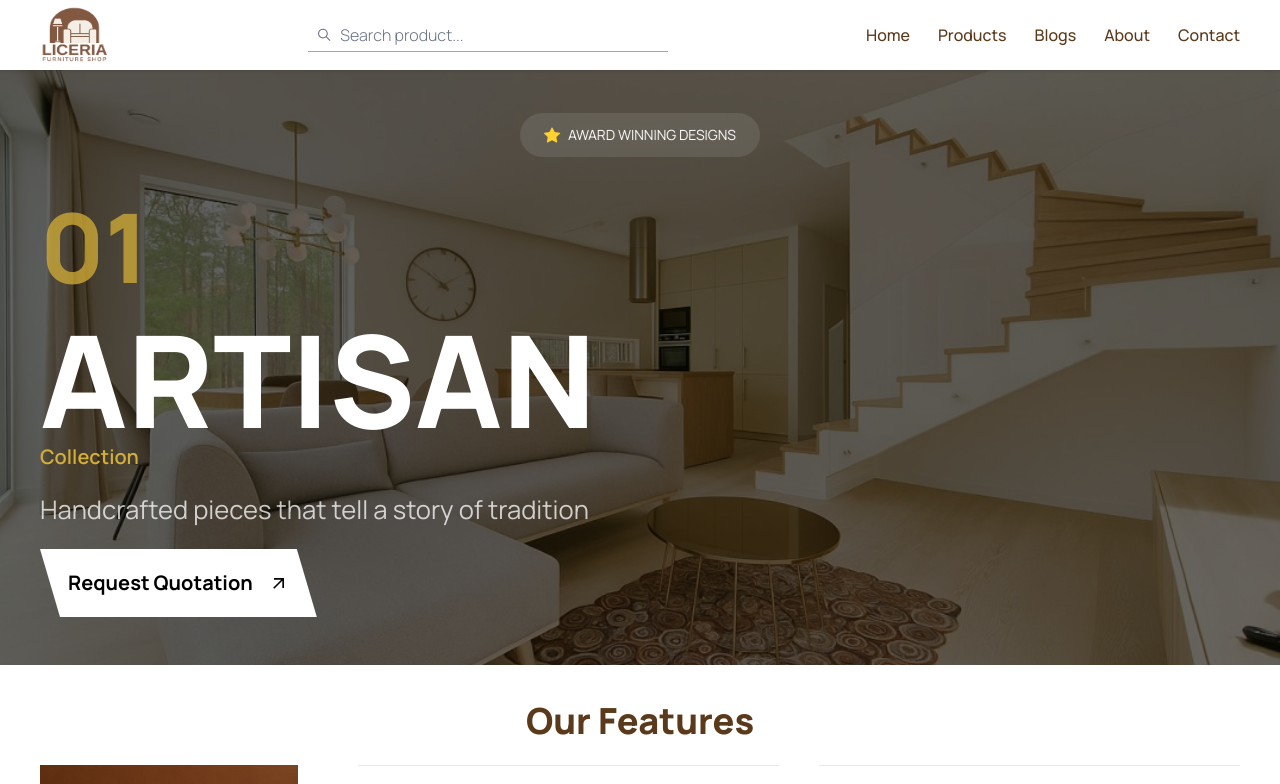
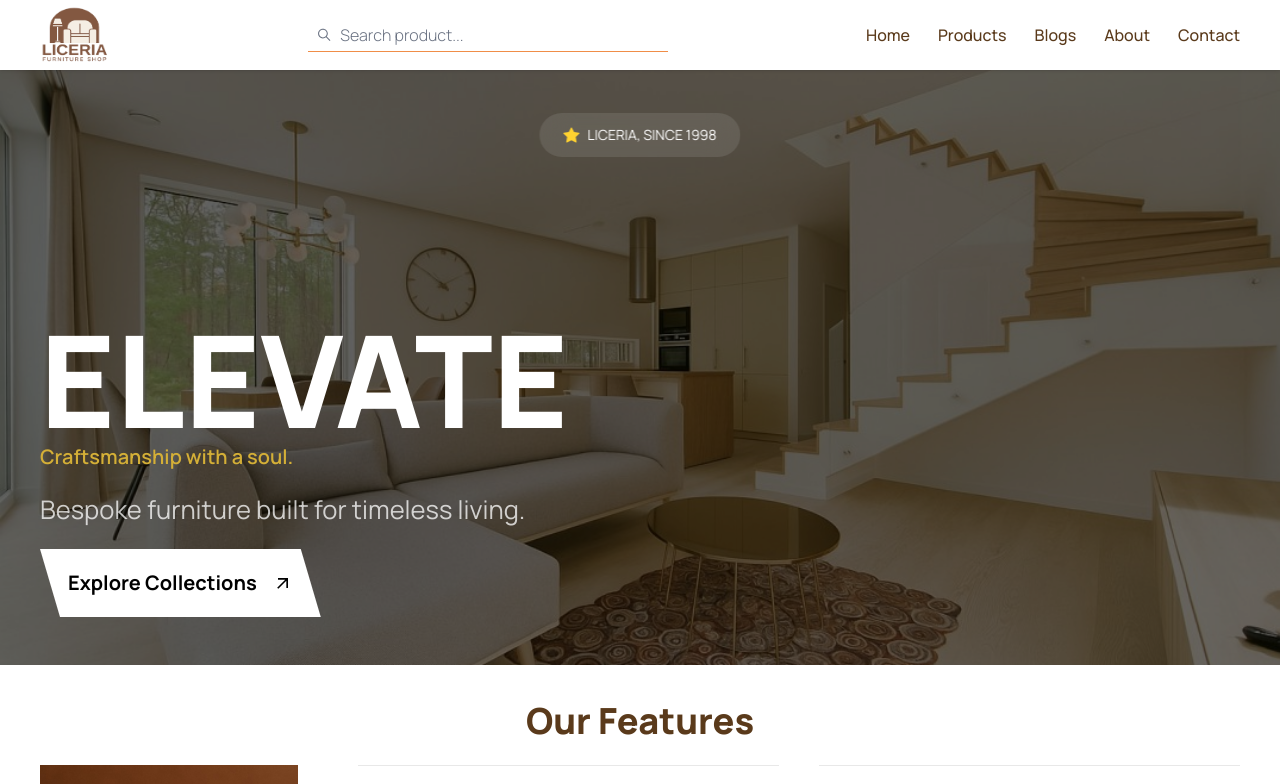
Before and after one commit to harshdev4/liceria, a Next.js app: page / in a window 1280 px wide. Shown: the top 784 px of the page. Built offline with nearby package versions, Linux system fonts and the light colour scheme.

Commit message:
changed the text from hero image and fix the mail link in footer

```diff
--- a/components/Footer.tsx
+++ b/components/Footer.tsx
@@ -18,18 +18,18 @@ const Footer = () => {
                 <div className='flex flex-col gap-y-5 max-w-[250px] md:max-w-full lg:flex-row lg:w-7/10 lg:justify-between'>
                     <div className='my-7 md:my-0'>
                         <h3 className='text-[#bbb9b9]'>GET IN TOUCH</h3>
-                        <h3 className='text-xl md:text-2xl'>liceriafurniture@gmail.com</h3>
+                        <a href='mailto:hello@liceria.in' className='text-xl md:text-2xl'>hello@liceria.in</a>
                     </div>
 
                     <div className='grid grid-cols-[50%_50%] lg:grid-cols-[200px_200px] lg:flex-1 lg:justify-end'>
                         <div className='flex flex-col gap-y-2.5 lg:justify-self-end'>
                             <h3 className='text-[#bbb9b9]'>Pages</h3>
                             <ul className='flex flex-col gap-y-1 text-[1rem] font-normal'>
-                                <li>Home</li>
-                                <li>Blogs</li>
-                                <li>Category</li>
-                                <li>About</li>
-                                <li>Contact</li>
+                                <li><Link href='/'>Home</Link></li>
+                                <li><Link href='/blogs'>Blogs</Link></li>
+                                <li><Link href='/product'>Category</Link></li>
+                                <li><Link href='/about-us'>About</Link></li>
+                                <li><Link href='/contact-us'>Contact</Link></li>
                             </ul>
                         </div>
                         <div className='flex flex-col gap-y-2.5 justify-self-end'>
--- a/components/Hero.tsx
+++ b/components/Hero.tsx
@@ -7,18 +7,17 @@ const Hero = () => {
   return (
     <section className="relative w-full h-[calc(100svh-60px)] md:h-[calc(600px)]">
         <div className="w-full h-full absolute top-0 filter brightness-40" style={{ backgroundImage: `url('/images/hero.jpg')`, backgroundSize: 'cover', backgroundPosition: 'center', }}></div>
-        <div className="absolute top-10 md:top-12 left-[50%] transform translate-x-[-50%] flex items-center gap-2 backdrop-blur-lg bg-white/10 px-6 py-3 rounded-4xl text-white">
+        <div className="w-max absolute top-10 md:top-12 left-[50%] transform translate-x-[-50%] flex items-center gap-2 backdrop-blur-lg bg-white/10 px-6 py-3 rounded-4xl text-white">
           <BsStarFill className="text-amber-300" />
-          <span className="text-sm">AWARD WINNING DESIGNS</span>
+          <span className="text-sm">LICERIA, SINCE 1998</span>
         </div>
         <div className="absolute bottom-20 sm:bottom-17 md:bottom-12 left-6 md:left-10 grid gap-5">
-          <h2 className="text-[#d4af37] text-4xl sm:text-5xl md:text-8xl font-black filter opacity-75">01</h2>
           <div>
-            <h2 className="text-white text-4xl sm:text-6xl md:text-9xl font-bold md:font-black">ARTISAN</h2>
-            <h3 className="text-[#d4af37] text-xl font-semibold">Collection</h3>
+            <h2 className="text-white text-4xl sm:text-6xl md:text-9xl font-bold md:font-black">ELEVATE</h2>
+            <h3 className="text-[#d4af37] text-xl font-semibold">Craftsmanship with a soul.</h3>
           </div>
-          <h3 className="text-white text-[1.1rem] sm:text-[1.4rem] md:text-[1.6rem] filter opacity-75">Handcrafted pieces that tell a story of tradition</h3>
-          <Link href='/' className="group flex items-center gap-4 bg-white text-[1rem] md:text-xl text-black px-6 py-3 md:py-5 md:px-7 w-fit" style={{ clipPath: "polygon(0px 0px, calc(100% - 20px) 0px, 100% 100%, 20px 100%)" }}><span className="font-bold">Request Quotation</span> <MdArrowOutward className="transform transition duration-105 ease-in-out group-hover:rotate-45" /></Link>
+          <h3 className="text-white text-[1.1rem] sm:text-[1.4rem] md:text-[1.6rem] filter opacity-75">Bespoke furniture built for timeless living.</h3>
+          <Link href='/' className="group flex items-center gap-4 bg-white text-[1rem] md:text-xl text-black px-6 py-3 md:py-5 md:px-7 w-fit" style={{ clipPath: "polygon(0px 0px, calc(100% - 20px) 0px, 100% 100%, 20px 100%)" }}><span className="font-bold">Explore Collections</span> <MdArrowOutward className="transform transition duration-105 ease-in-out group-hover:rotate-45" /></Link>
         </div>
       </section>
   )
--- a/package.json
+++ b/package.json
@@ -3,7 +3,7 @@
   "version": "0.1.0",
   "private": true,
   "scripts": {
-    "dev": "next dev --turbopack",
+    "dev": "next dev",
     "build": "next build",
     "start": "next start",
     "lint": "next lint"
```
